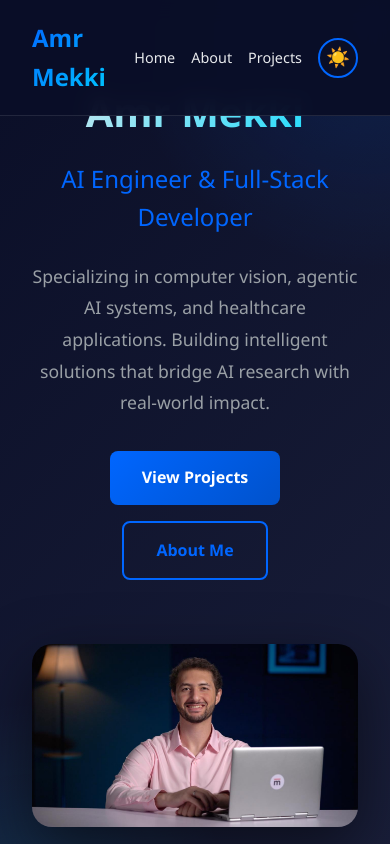
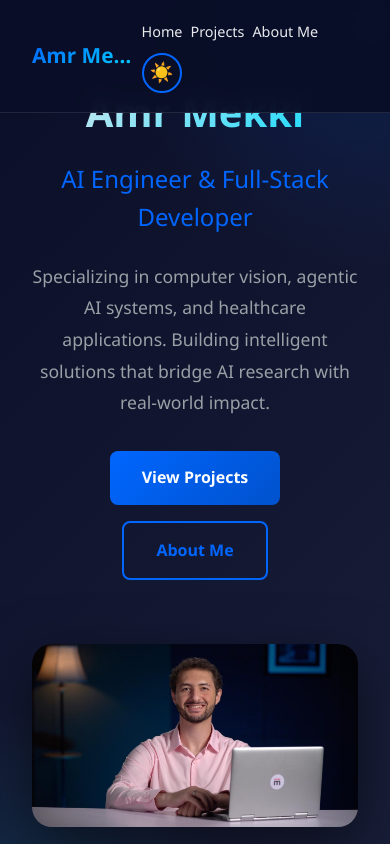
Before and after one commit to AmrMekki/portfolio, a plain HTML site: page index.html in a window 390 px wide. Shown: the top 844 px of the page. Drawn offline with Linux system fonts and the light colour scheme.

Commit message:
Fixed mobile view

```diff
--- a/index.html
+++ b/index.html
@@ -13,8 +13,8 @@
       <div class="logo">Amr Mekki</div>
       <ul>
         <li><a href="#home">Home</a></li>
-        <li><a href="#about">About</a></li>
         <li><a href="#projects">Projects</a></li>
+        <li><a href="#about">About Me</a></li>
         <li>
           <button class="theme-toggle" onclick="toggleTheme()" title="Toggle theme">🌙</button>
         </li>
--- a/styles.css
+++ b/styles.css
@@ -1051,3 +1051,33 @@ footer {
         padding: 2rem;
     }
 }
+
+/* Responsive navigation logo fix */
+@media (max-width: 600px) {
+  nav .logo {
+    font-size: 1.3rem;
+    white-space: nowrap;
+    overflow: hidden;
+    text-overflow: ellipsis;
+    max-width: 140px;
+    display: block;
+  }
+  nav .container {
+    flex-direction: row;
+    align-items: center;
+    justify-content: space-between;
+  }
+  nav ul {
+    flex-wrap: wrap;
+    gap: 0.5rem;
+  }
+}
+
+/* Prevent logo from wrapping to two lines */
+nav .logo {
+  white-space: nowrap;
+  overflow: hidden;
+  text-overflow: ellipsis;
+  max-width: 200px;
+  display: block;
+}
```
